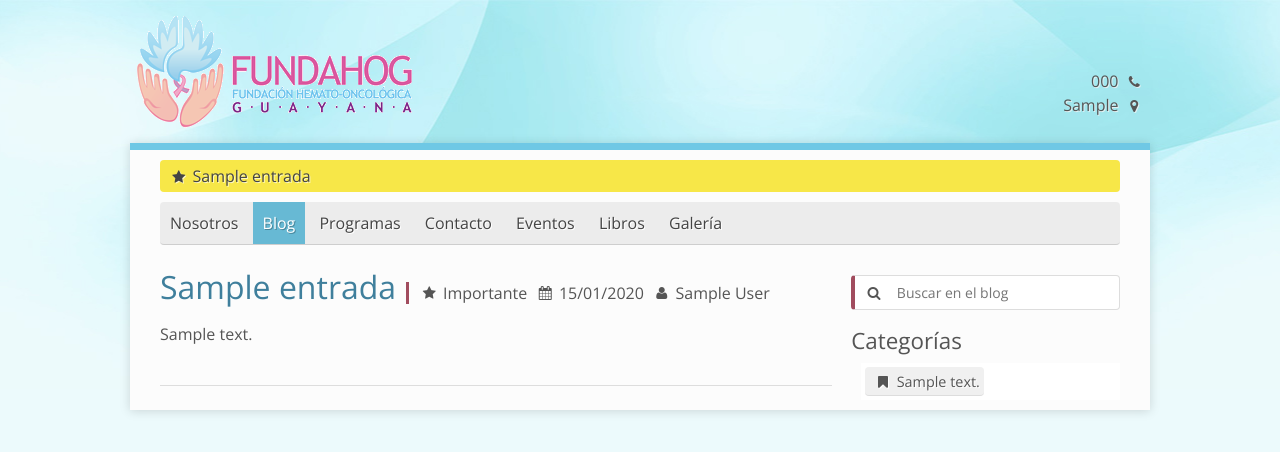
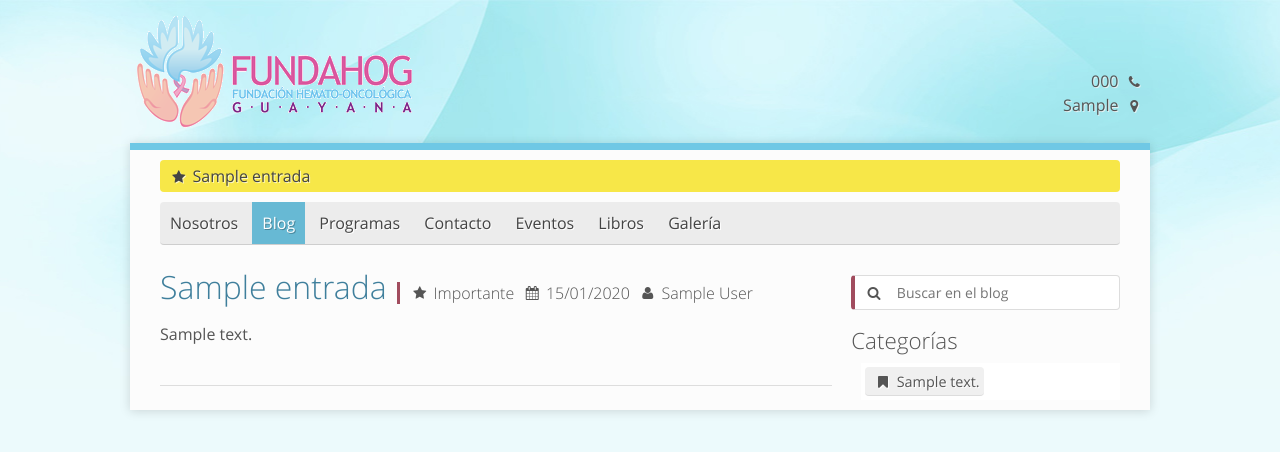
Before and after one commit to josecols/fundahog, a Django app: page / in a window 1280 px wide. Shown: the top 452 px of the page. Run offline with Django 3.2, Linux system fonts and the light colour scheme; tables that the repository leaves empty hold one stand-in row (values such as "Sample post"); parts of the project's set-up code (start-up, migrations or seed data) failed here and were passed over; some libraries are stand-ins or nearby versions.

Commit message:
Agregadas fuentes de Google Fonts localmente

```diff
--- a/fundahog/static/css/fundahog.css
+++ b/fundahog/static/css/fundahog.css
@@ -8,6 +8,24 @@
     Version: 1.0
 */
 
+@font-face {
+    font-family: 'Open Sans';
+    font-style: normal;
+    font-weight: 300;
+    src: local('Open Sans Light'), local('OpenSans-Light'), url(../fonts/OpenSans-Light.ttf) format('truetype');
+}
+@font-face {
+    font-family: 'Open Sans';
+    font-style: normal;
+    font-weight: 400;
+    src: local('Open Sans'), local('OpenSans'), url(../fonts/OpenSans-Regular.ttf) format('truetype');
+}
+@font-face {
+    font-family: 'Open Sans';
+    font-style: normal;
+    font-weight: 700;
+    src: local('Open Sans Bold'), local('OpenSans-Bold'), url(../fonts/OpenSans-Bold.ttf) format('truetype');
+}
 #barra {
     background: #ececec;
     border-radius: 4px;
```
Also changed, not shown: fundahog/static/fonts/OpenSans-Bold.ttf (added), fundahog/static/fonts/OpenSans-Light.ttf (added), fundahog/static/fonts/OpenSans-Regular.ttf (added).
